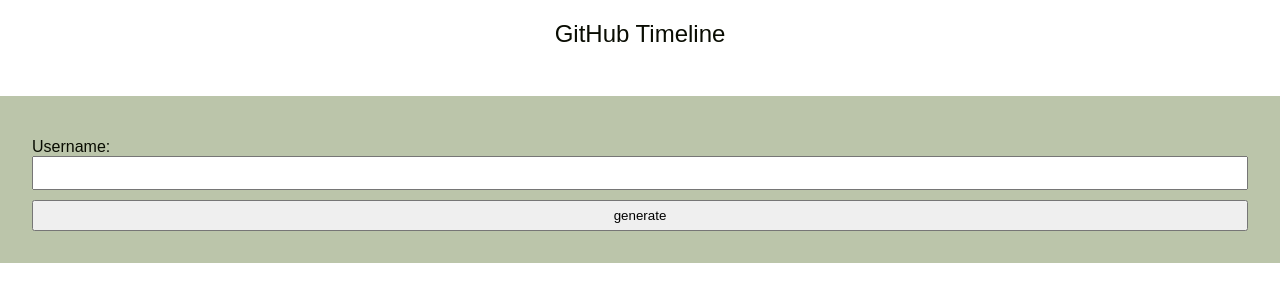
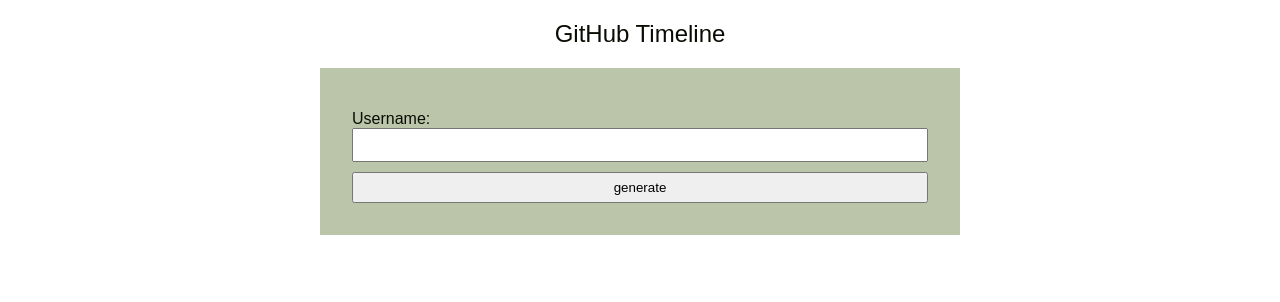
Before and after one commit to PoseidonCoder/RepoTimeline, a Next.js app: page / in a window 1280 px wide. Shown: the top 302 px of the page. Built offline with nearby package versions, Linux system fonts and the light colour scheme.

Commit message:
adjusted form css

```diff
--- a/styles/globals.css
+++ b/styles/globals.css
@@ -44,7 +44,8 @@
 form {
   background: var(--green);
   padding: 2rem;
-  margin-top: 3rem;
+  width: 50%;
+  margin: 0 auto;
 }
 
 button {
```
